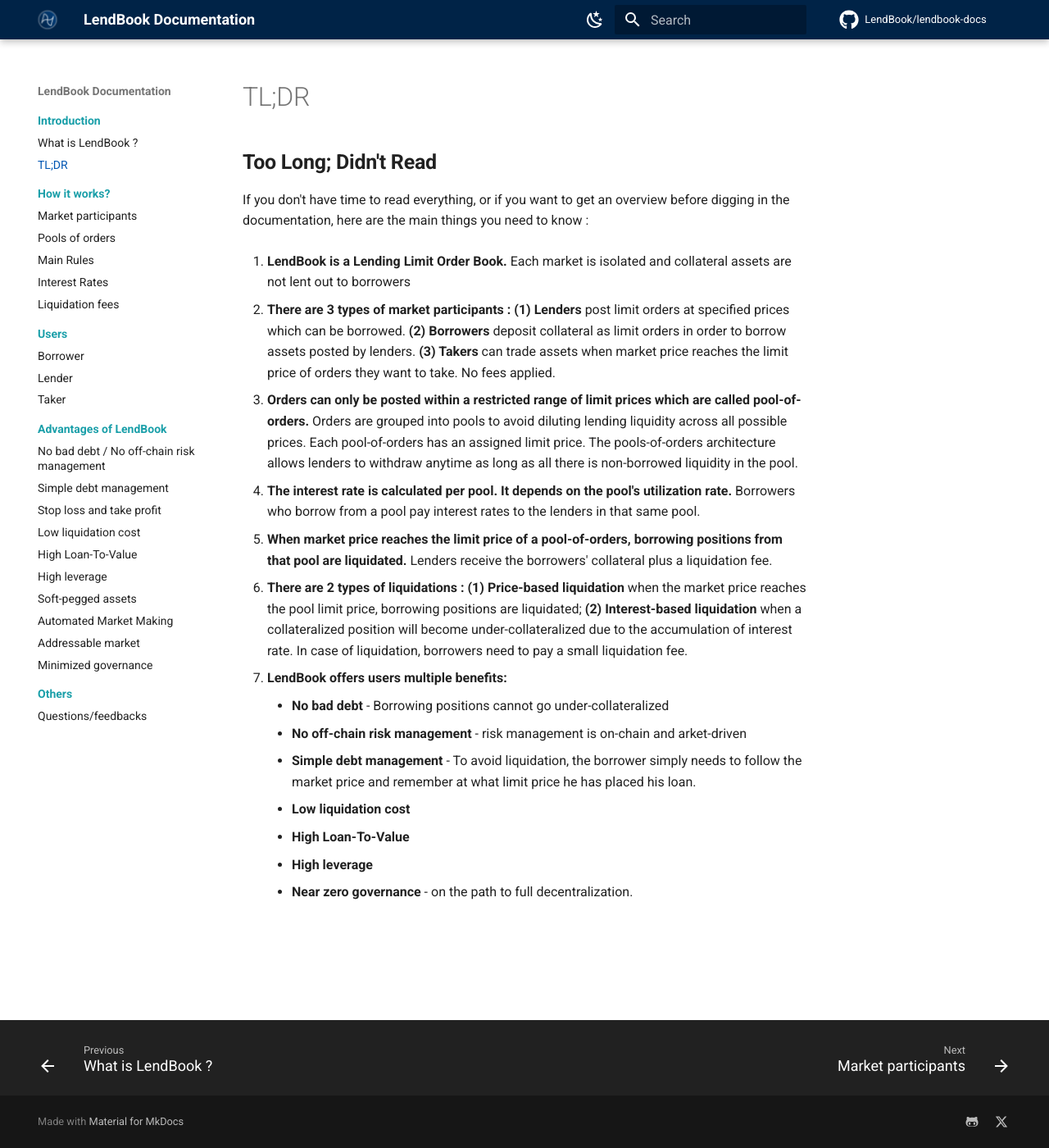
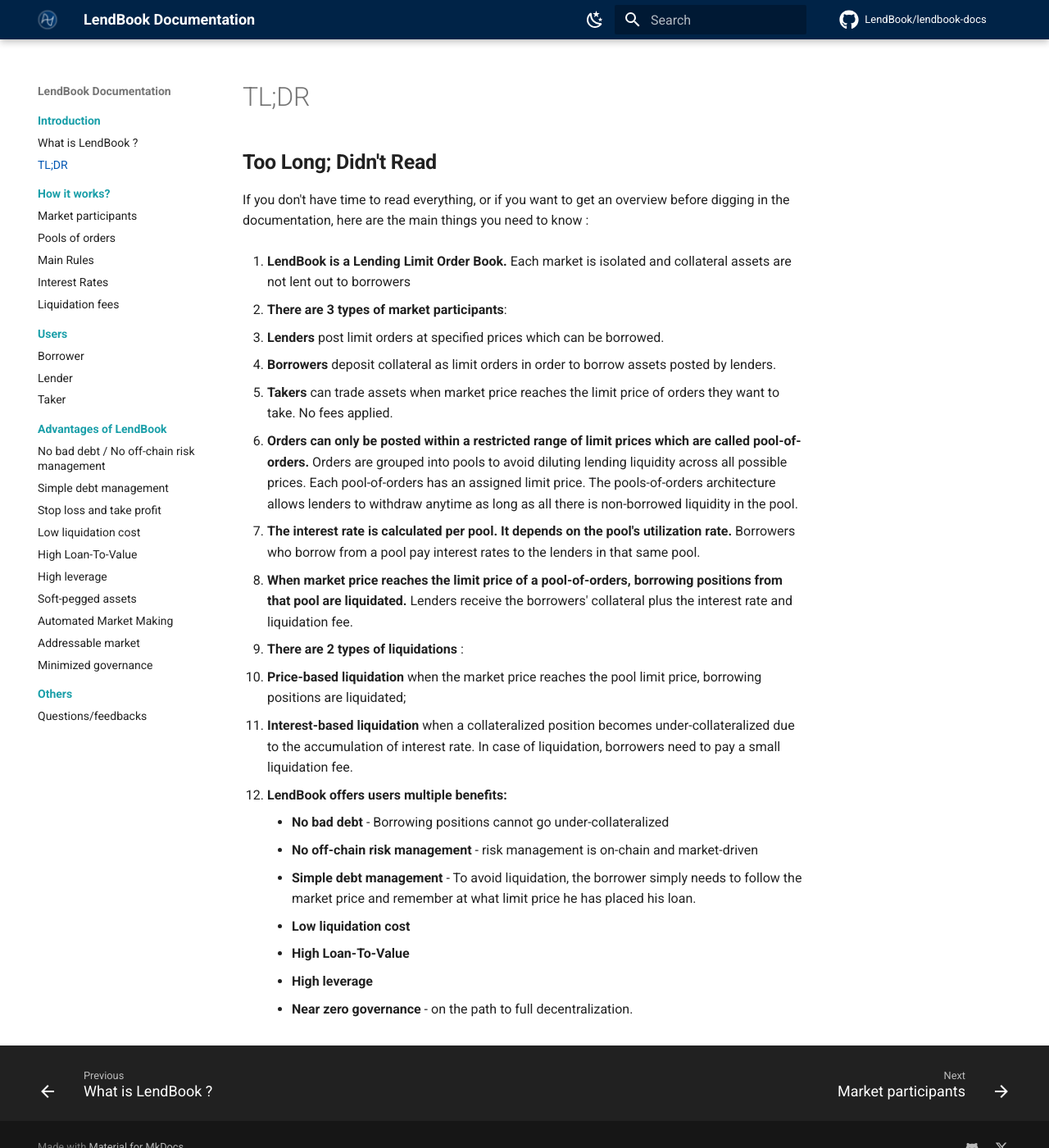
Before and after one commit to LendBook/lendbook-docs, an MkDocs documentation site: the page built from docs/introduction/tldr.md, in a window 1280 px wide and 1400 px high. Shown: the whole window at 82% size. Built offline with MkDocs 1.6.1 and Material for MkDocs 9.7.7, drawn with Linux system fonts in a browser that asks for light colours; comment, search, counter and statistics services are not loaded.

Commit message:
Update tldr.md by prevert

```diff
--- a/docs/introduction/tldr.md
+++ b/docs/introduction/tldr.md
@@ -5,19 +5,24 @@
 
 1. **LendBook is a Lending Limit Order Book.** Each market is isolated and collateral assets are not lent out to borrowers
 
-* **There are 3 types of market participants : (1) Lenders** post limit orders at specified prices which can be borrowed. **(2) Borrowers** deposit collateral as limit orders in order to borrow assets posted by lenders. **(3) Takers** can trade assets when market price reaches the limit price of orders they want to take. No fees applied.
+* **There are 3 types of market participants**:
+   * **Lenders** post limit orders at specified prices which can be borrowed.
+   * **Borrowers** deposit collateral as limit orders in order to borrow assets posted by lenders.
+   * **Takers** can trade assets when market price reaches the limit price of orders they want to take. No fees applied.
 
 * **Orders can only be posted within a restricted range of limit prices which are called pool-of-orders.** Orders are grouped into pools to avoid diluting lending liquidity across all possible prices. Each pool-of-orders has an assigned limit price. The pools-of-orders architecture allows lenders to withdraw anytime as long as all there is non-borrowed liquidity in the pool.
 
 * **The interest rate is calculated per pool. It depends on the pool's utilization rate.** Borrowers who borrow from a pool pay interest rates to the lenders in that same pool.
 
-* **When market price reaches the limit price of a pool-of-orders, borrowing positions from that pool are liquidated.** Lenders receive the borrowers' collateral plus a liquidation fee.
+* **When market price reaches the limit price of a pool-of-orders, borrowing positions from that pool are liquidated.** Lenders receive the borrowers' collateral plus the interest rate and liquidation fee.
 
-* **There are 2 types of liquidations : (1) Price-based liquidation** when the market price reaches the pool limit price, borrowing positions are liquidated; **(2) Interest-based liquidation** when a collateralized position will become under-collateralized due to the accumulation of interest rate. In case of liquidation, borrowers need to pay a small liquidation fee.
+* **There are 2 types of liquidations** :
+   * **Price-based liquidation** when the market price reaches the pool limit price, borrowing positions are liquidated;
+   * **Interest-based liquidation** when a collateralized position becomes under-collateralized due to the accumulation of interest rate. In case of liquidation, borrowers need to pay a small liquidation fee.
 
 * **LendBook offers users multiple benefits:**
     * **No bad debt** - Borrowing positions cannot go under-collateralized
-    * **No off-chain risk management** - risk management is on-chain and arket-driven
+    * **No off-chain risk management** - risk management is on-chain and market-driven
     * **Simple debt management** - To avoid liquidation, the borrower simply needs to follow the market price and remember at what limit price he has placed his loan.
     * **Low liquidation cost**
     * **High Loan-To-Value**
```
